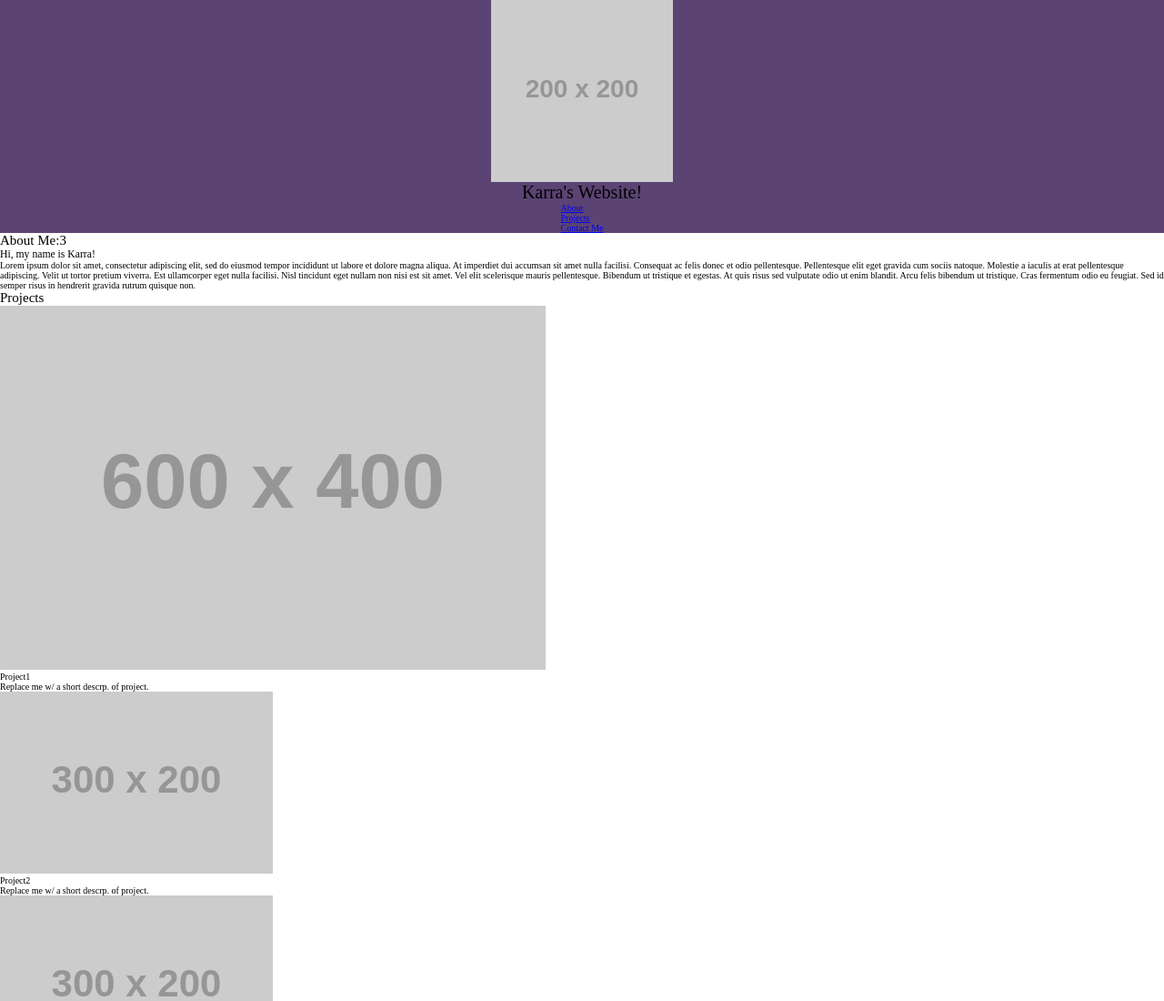
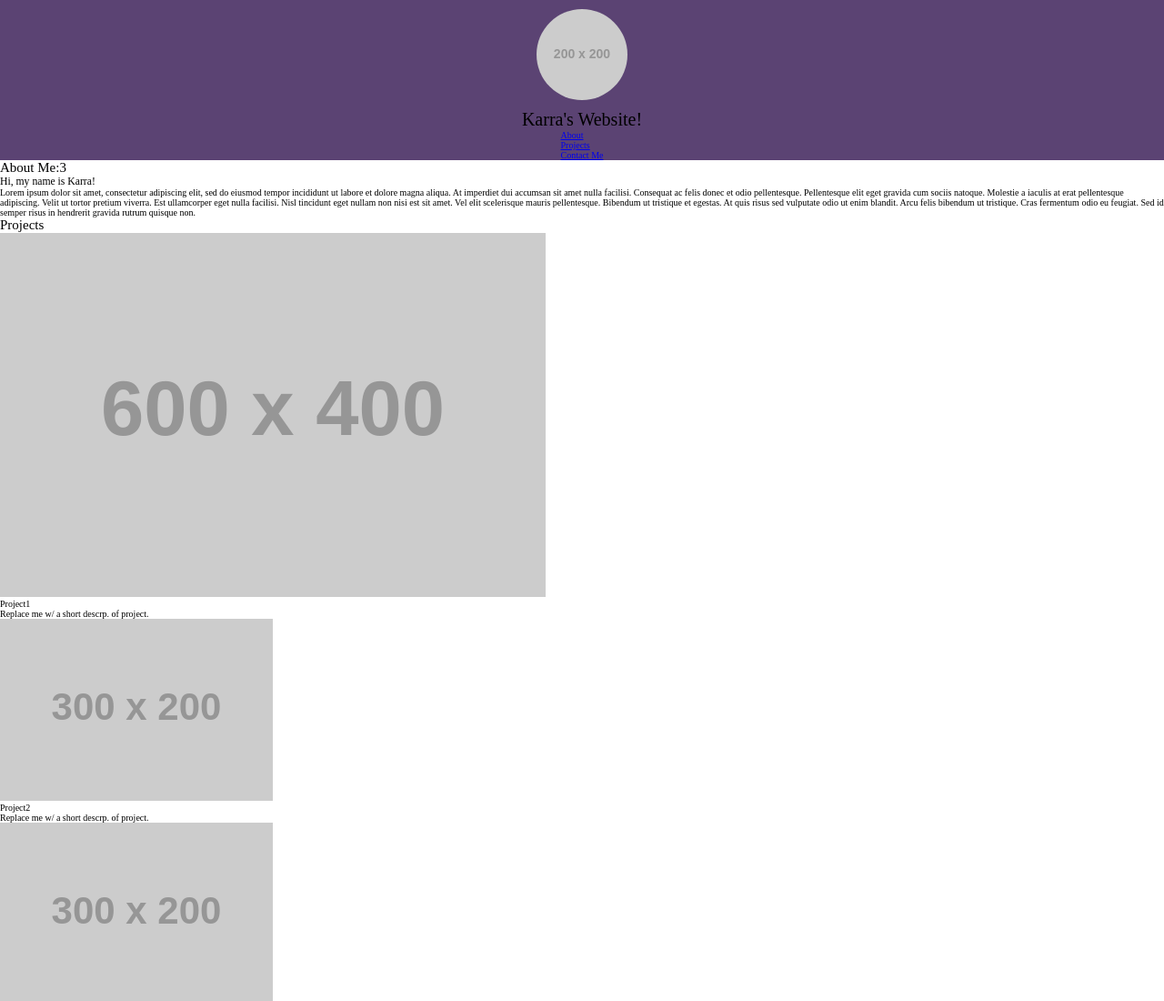
Before and after one commit to PurplePeopleEated/module02-challenge, a plain HTML site: page index.html in a window 1280 px wide. Shown: the top 1100 px of the page at 91% size. Drawn offline with Linux system fonts and the light colour scheme; placeholder pictures from the web are drawn by us.

Commit message:
add initial styling for .img-avatar

```diff
--- a/assets/css/style.css
+++ b/assets/css/style.css
@@ -5,3 +5,11 @@
   background-color: #5B4373;
 
 }
+
+.img-avatar {
+  border-radius: 50%;
+  width: 10rem;
+  height: 10rem;
+  margin: 1rem;
+
+}
```
